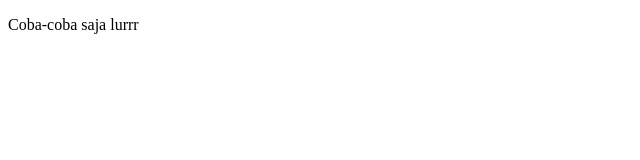
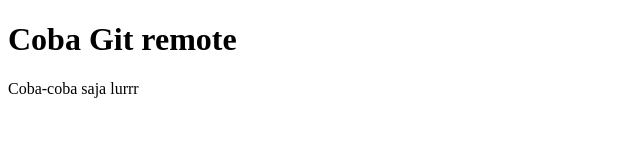
Before and after one commit to fahrulkx/Fahrul-test-repo-3, a plain HTML site: page index.html in a window 1280 px wide. Shown: the whole page, without its empty margins (0-640 px from the left). Drawn offline with Linux system fonts and the light colour scheme.

Commit message:
menambahkan H1 di index.html

```diff
--- a/index.html
+++ b/index.html
@@ -6,6 +6,7 @@
     <title>Coba Git remote</title>
   </head>
   <body>
+    <h1>Coba Git remote</h1>
     <p>Coba-coba saja lurrr</p>
   </body>
 </html>
```
